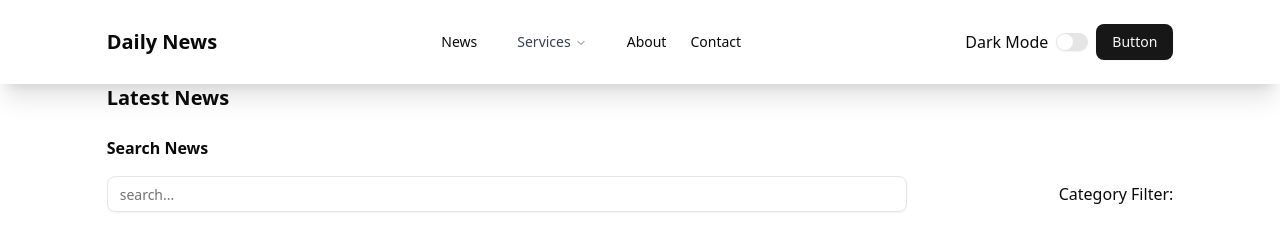
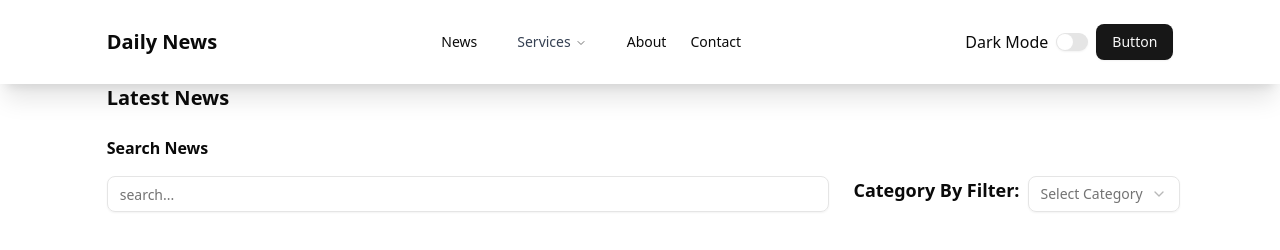
Before and after one commit to Shoriful0360/news24, a Next.js app: page /news in a window 1280 px wide. Shown: the top 250 px of the page. Built offline with nearby package versions, Linux system fonts and the light colour scheme.

Commit message:
added search and filter design and functionalit

```diff
--- a/package.json
+++ b/package.json
@@ -10,6 +10,7 @@
   },
   "dependencies": {
     "@radix-ui/react-navigation-menu": "^1.2.13",
+    "@radix-ui/react-select": "^2.2.6",
     "@radix-ui/react-slot": "^1.2.3",
     "@radix-ui/react-switch": "^1.2.5",
     "class-variance-authority": "^0.7.1",
--- a/public/newsJsonfile.json
+++ b/public/newsJsonfile.json
@@ -9,7 +9,7 @@
     "language": "en",
     "publishedAt": "2025-08-15T09:30:00Z",
     "source": "Daily Star",
-    "categories": ["Technology", "Bangladesh", "Science"]
+    "categories":"Technology"
   },
   {
     "id": 2,
@@ -21,7 +21,7 @@
     "language": "en",
     "publishedAt": "2025-08-14T14:00:00Z",
     "source": "Prothom Alo",
-    "categories": ["Transport", "Bangladesh", "Infrastructure"]
+    "categories":"Transport"
   },
   {
     "id": 3,
@@ -33,7 +33,7 @@
     "language": "en",
     "publishedAt": "2025-08-13T08:15:00Z",
     "source": "BBC Bangla",
-    "categories": ["Weather", "Bangladesh", "Relief"]
+    "categories":"Flood"
   },
   {
     "id": 4,
@@ -45,7 +45,7 @@
     "language": "en",
     "publishedAt": "2025-08-12T10:00:00Z",
     "source": "The Business Standard",
-    "categories": ["Technology", "Bangladesh", "Business"]
+    "categories": "Scenery"
   },
   {
     "id": 5,
@@ -57,7 +57,7 @@
     "language": "en",
     "publishedAt": "2025-08-11T17:30:00Z",
     "source": "ESPN Cricinfo",
-    "categories": ["Sports", "Cricket", "Bangladesh"]
+    "categories":"Sports"
   },
   {
     "id": 6,
@@ -69,7 +69,7 @@
     "language": "en",
     "publishedAt": "2025-08-10T11:00:00Z",
     "source": "Dhaka Tribune",
-    "categories": ["Transport", "Bangladesh", "Infrastructure"]
+    "categories":"Transport"
   },
   {
     "id": 7,
@@ -81,7 +81,7 @@
     "language": "en",
     "publishedAt": "2025-08-09T15:45:00Z",
     "source": "Prothom Alo",
-    "categories": ["Education", "Bangladesh", "Policy"]
+    "categories": "Education"
   },
   {
     "id": 8,
@@ -93,7 +93,7 @@
     "language": "en",
     "publishedAt": "2025-08-08T09:00:00Z",
     "source": "The Financial Express",
-    "categories": ["Business", "Technology", "Bangladesh"]
+    "categories": "Business"
   },
   {
     "id": 9,
@@ -105,7 +105,7 @@
     "language": "en",
     "publishedAt": "2025-08-07T13:20:00Z",
     "source": "BBC Bangla",
-    "categories": ["Heritage", "Bangladesh", "Culture"]
+    "categories": "Culture"
   },
   {
     "id": 10,
@@ -117,6 +117,6 @@
     "language": "en",
     "publishedAt": "2025-08-06T12:00:00Z",
     "source": "Daily Star",
-    "categories": ["Economy", "Bangladesh", "Trade"]
+    "categories": "Business"
   }
 ]
--- a/src/component/news/NewsList.jsx
+++ b/src/component/news/NewsList.jsx
@@ -3,10 +3,19 @@
 import React, { useEffect, useState } from 'react'
 import NewsCard from '../homePage/NewsCard';
 import { Input } from '@/components/ui/input';
+import {
+  Select,
+  SelectContent,
+  SelectItem,
+  SelectTrigger,
+  SelectValue,
+} from "@/components/ui/select"
 function NewsList() {
     const [news,setNews]=useState([]);
-    const{search,setSearch}=useState("")
+    const[search,setSearch]=useState("")
     const[category,setCategory]=useState("")
+
+    const categoryNames=["Technology" ,"Transport","Flood","Scenery","Sports","Education","Business"]
 useEffect(()=>{
     const getNews=async()=>{
         const data=await fetchNews()
@@ -14,19 +23,31 @@
     }
     getNews()
 },[category,search])
-console.log(news)
+console.log(search)
   return (
 <div className='mt-6'>
       <h3 className='text-md font-semibold mb-4'>Search News</h3>
-  <div  className='sm:flex justify-between items-center space-y-3 sm:space-y-0'>
+      {/* search and category field */}
+  <div  className='sm:flex gap-6 justify-between items-center space-y-3 sm:space-y-0'>
     <div className=' w-full md:w-1/2 lg:w-3/4 space-y-3 '>
       {/* search */}
 
-        <Input type="text" placeholder="search..." />
+        <Input onChange={(e)=>setSearch(e.target.value)} type="text" placeholder="search..." />
     </div>
     {/* category */}
-    <div>
-        <h5>Category Filter:</h5>
+    <div className='flex space-x-2'>
+        <h3 className='text-lg font-bold flex-shrink-0'>Category By Filter:</h3>
+        <Select>
+  <SelectTrigger className="w-[180px]">
+    <SelectValue placeholder="Select Category" />
+  </SelectTrigger>
+
+  <SelectContent>
+      {
+    categoryNames.map((item,index)=><SelectItem key={index} value={item}>{item}</SelectItem>)
+  }
+  </SelectContent>
+</Select>
     </div>
   </div>
         <div className='grid md:grid-cols-2 lg:grid-cols-3 xl:grid-cols-4 gap-4'>
--- /dev/null
+++ b/src/components/ui/select.jsx
@@ -0,0 +1,166 @@
+"use client"
+
+import * as React from "react"
+import * as SelectPrimitive from "@radix-ui/react-select"
+import { CheckIcon, ChevronDownIcon, ChevronUpIcon } from "lucide-react"
+
+import { cn } from "@/lib/utils"
+
+function Select({
+  ...props
+}) {
+  return <SelectPrimitive.Root data-slot="select" {...props} />;
+}
+
+function SelectGroup({
+  ...props
+}) {
+  return <SelectPrimitive.Group data-slot="select-group" {...props} />;
+}
+
+function SelectValue({
+  ...props
+}) {
+  return <SelectPrimitive.Value data-slot="select-value" {...props} />;
+}
+
+function SelectTrigger({
+  className,
+  size = "default",
+  children,
+  ...props
+}) {
+  return (
+    <SelectPrimitive.Trigger
+      data-slot="select-trigger"
+      data-size={size}
+      className={cn(
+        "border-input data-[placeholder]:text-muted-foreground [&_svg:not([class*='text-'])]:text-muted-foreground focus-visible:border-ring focus-visible:ring-ring/50 aria-invalid:ring-destructive/20 dark:aria-invalid:ring-destructive/40 aria-invalid:border-destructive dark:bg-input/30 dark:hover:bg-input/50 flex w-fit items-center justify-between gap-2 rounded-md border bg-transparent px-3 py-2 text-sm whitespace-nowrap shadow-xs transition-[color,box-shadow] outline-none focus-visible:ring-[3px] disabled:cursor-not-allowed disabled:opacity-50 data-[size=default]:h-9 data-[size=sm]:h-8 *:data-[slot=select-value]:line-clamp-1 *:data-[slot=select-value]:flex *:data-[slot=select-value]:items-center *:data-[slot=select-value]:gap-2 [&_svg]:pointer-events-none [&_svg]:shrink-0 [&_svg:not([class*='size-'])]:size-4",
+        className
+      )}
+      {...props}>
+      {children}
+      <SelectPrimitive.Icon asChild>
+        <ChevronDownIcon className="size-4 opacity-50" />
+      </SelectPrimitive.Icon>
+    </SelectPrimitive.Trigger>
+  );
+}
+
+function SelectContent({
+  className,
+  children,
+  position = "popper",
+  ...props
+}) {
+  return (
+    <SelectPrimitive.Portal>
+      <SelectPrimitive.Content
+        data-slot="select-content"
+        className={cn(
+          "bg-popover text-popover-foreground data-[state=open]:animate-in data-[state=closed]:animate-out data-[state=closed]:fade-out-0 data-[state=open]:fade-in-0 data-[state=closed]:zoom-out-95 data-[state=open]:zoom-in-95 data-[side=bottom]:slide-in-from-top-2 data-[side=left]:slide-in-from-right-2 data-[side=right]:slide-in-from-left-2 data-[side=top]:slide-in-from-bottom-2 relative z-50 max-h-(--radix-select-content-available-height) min-w-[8rem] origin-(--radix-select-content-transform-origin) overflow-x-hidden overflow-y-auto rounded-md border shadow-md",
+          position === "popper" &&
+            "data-[side=bottom]:translate-y-1 data-[side=left]:-translate-x-1 data-[side=right]:translate-x-1 data-[side=top]:-translate-y-1",
+          className
+        )}
+        position={position}
+        {...props}>
+        <SelectScrollUpButton />
+        <SelectPrimitive.Viewport
+          className={cn("p-1", position === "popper" &&
+            "h-[var(--radix-select-trigger-height)] w-full min-w-[var(--radix-select-trigger-width)] scroll-my-1")}>
+          {children}
+        </SelectPrimitive.Viewport>
+        <SelectScrollDownButton />
+      </SelectPrimitive.Content>
+    </SelectPrimitive.Portal>
+  );
+}
+
+function SelectLabel({
+  className,
+  ...props
+}) {
+  return (
+    <SelectPrimitive.Label
+      data-slot="select-label"
+      className={cn("text-muted-foreground px-2 py-1.5 text-xs", className)}
+      {...props} />
+  );
+}
+
+function SelectItem({
+  className,
+  children,
+  ...props
+}) {
+  return (
+    <SelectPrimitive.Item
+      data-slot="select-item"
+      className={cn(
+        "focus:bg-accent focus:text-accent-foreground [&_svg:not([class*='text-'])]:text-muted-foreground relative flex w-full cursor-default items-center gap-2 rounded-sm py-1.5 pr-8 pl-2 text-sm outline-hidden select-none data-[disabled]:pointer-events-none data-[disabled]:opacity-50 [&_svg]:pointer-events-none [&_svg]:shrink-0 [&_svg:not([class*='size-'])]:size-4 *:[span]:last:flex *:[span]:last:items-center *:[span]:last:gap-2",
+        className
+      )}
+      {...props}>
+      <span className="absolute right-2 flex size-3.5 items-center justify-center">
+        <SelectPrimitive.ItemIndicator>
+          <CheckIcon className="size-4" />
+        </SelectPrimitive.ItemIndicator>
+      </span>
+      <SelectPrimitive.ItemText>{children}</SelectPrimitive.ItemText>
+    </SelectPrimitive.Item>
+  );
+}
+
+function SelectSeparator({
+  className,
+  ...props
+}) {
+  return (
+    <SelectPrimitive.Separator
+      data-slot="select-separator"
+      className={cn("bg-border pointer-events-none -mx-1 my-1 h-px", className)}
+      {...props} />
+  );
+}
+
+function SelectScrollUpButton({
+  className,
+  ...props
+}) {
+  return (
+    <SelectPrimitive.ScrollUpButton
+      data-slot="select-scroll-up-button"
+      className={cn("flex cursor-default items-center justify-center py-1", className)}
+      {...props}>
+      <ChevronUpIcon className="size-4" />
+    </SelectPrimitive.ScrollUpButton>
+  );
+}
+
+function SelectScrollDownButton({
+  className,
+  ...props
+}) {
+  return (
+    <SelectPrimitive.ScrollDownButton
+      data-slot="select-scroll-down-button"
+      className={cn("flex cursor-default items-center justify-center py-1", className)}
+      {...props}>
+      <ChevronDownIcon className="size-4" />
+    </SelectPrimitive.ScrollDownButton>
+  );
+}
+
+export {
+  Select,
+  SelectContent,
+  SelectGroup,
+  SelectItem,
+  SelectLabel,
+  SelectScrollDownButton,
+  SelectScrollUpButton,
+  SelectSeparator,
+  SelectTrigger,
+  SelectValue,
+}
```
Also changed, not shown: 1 other file (tests, documents, lock files or other folders).
